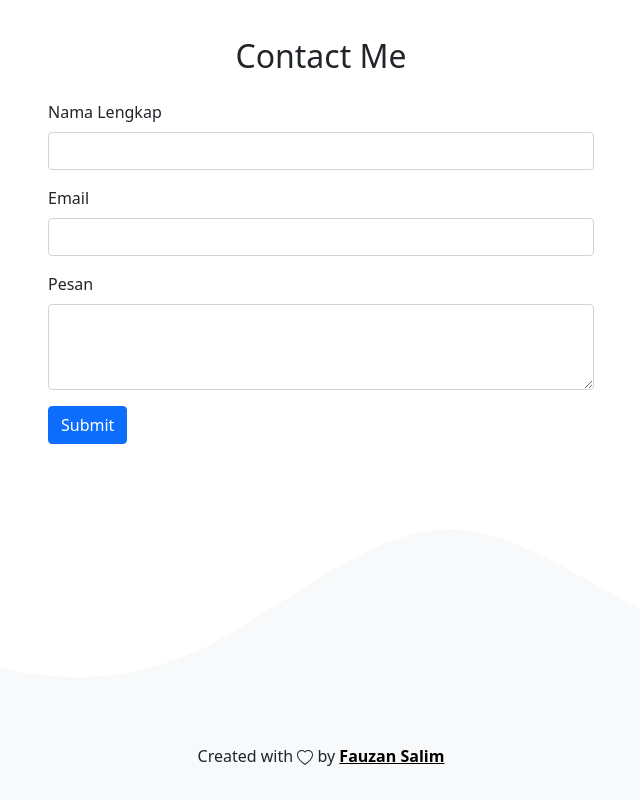
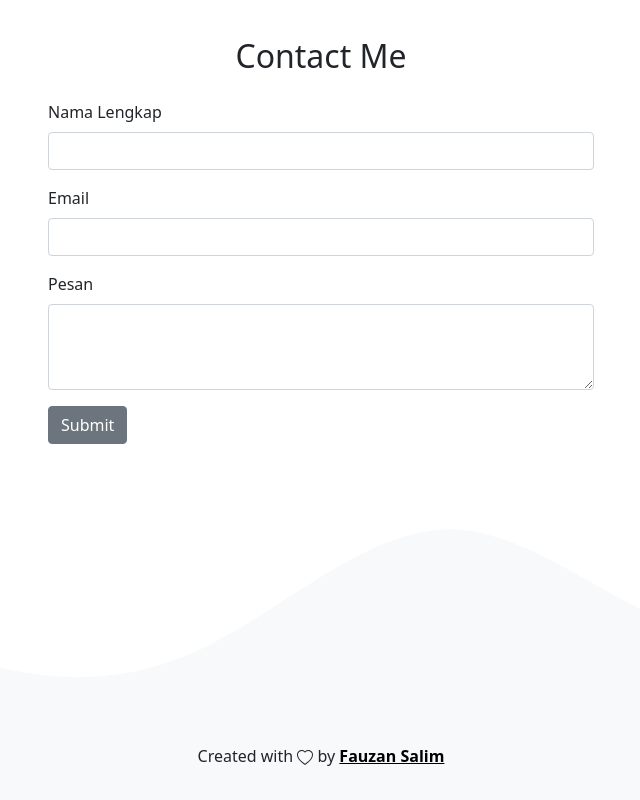
Before and after one commit to fauzansalim16/fauzansalim.github.io, a plain HTML site: page index.html in a window 1280 px wide. Shown: the part 2292-3092 px from the top of the page, without its empty margins (319-959 px from the left). Drawn offline with nearby package versions, Linux system fonts and the light colour scheme.

Commit message:
merubah warna tombol menjadi grey

```diff
--- a/index.html
+++ b/index.html
@@ -153,7 +153,7 @@
                 <label for="pesan" class="form-label">Pesan</label>
                 <textarea class="form-control" id="pesan" rows="3"></textarea>
               </div>
-              <button type="Kirim" class="btn btn-primary">Submit</button>
+              <button type="Kirim" class="btn btn-secondary">Submit</button>
             </form>
           </div>
         </div>
```
